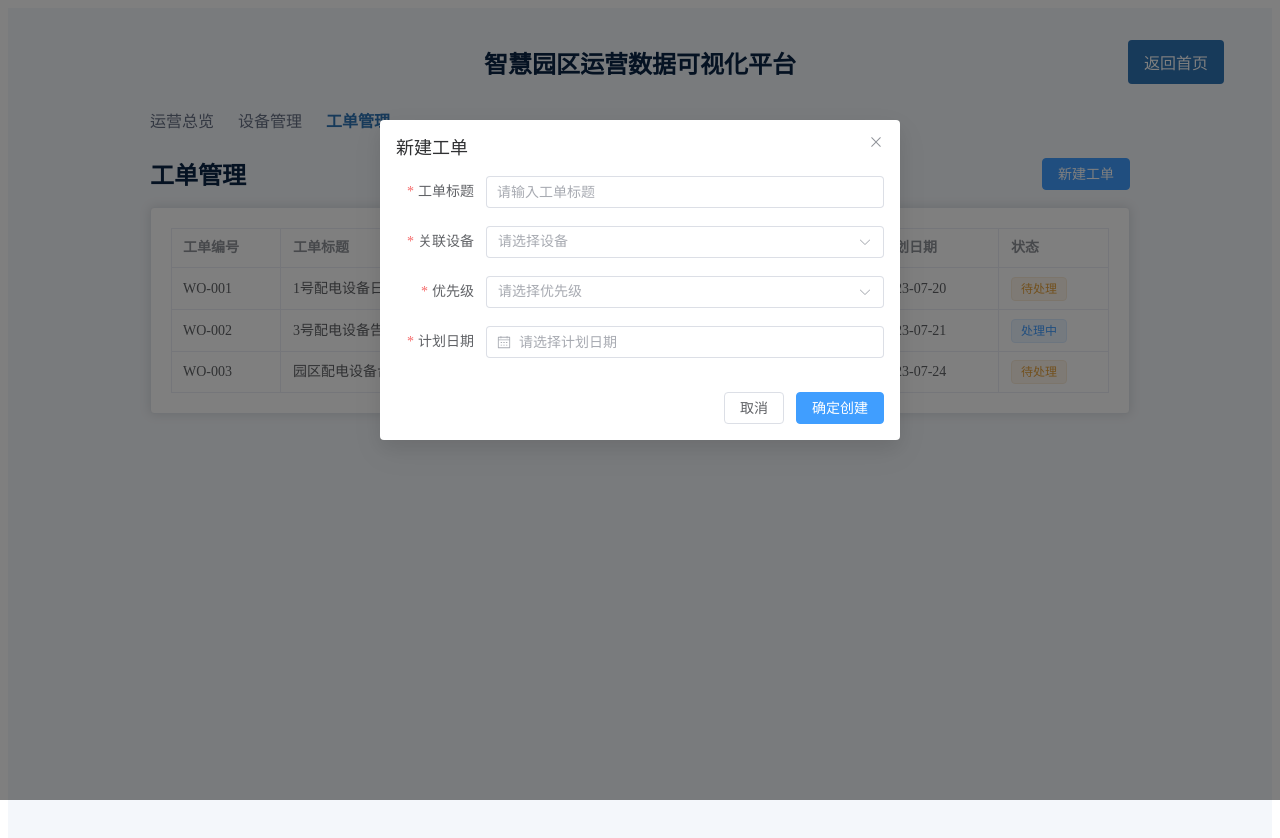
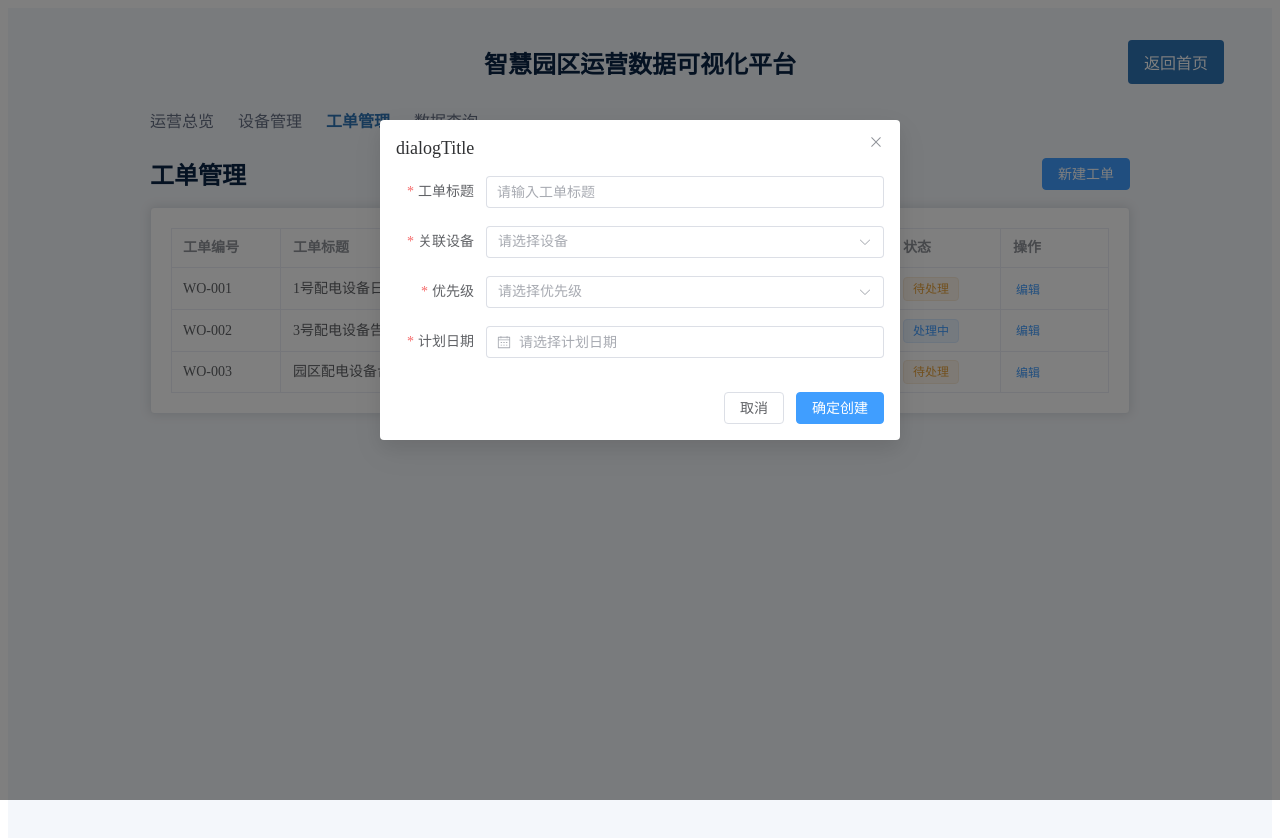
Before and after one commit to 3273352747/smart-park-dashboard, a Vue app: page /work-order in a window 1280 px wide. Both pictures are taken after a click on the button "新建工单". Shown: the top 838 px of the page. Built offline with nearby package versions, Linux system fonts and the light colour scheme.

Commit message:
feat: add work order editing

```diff
--- a/src/views/DeviceView.vue
+++ b/src/views/DeviceView.vue
@@ -16,6 +16,8 @@ import DeviceList from '../components/DeviceList.vue'
       <nav class="page-nav">
         <RouterLink to="/overview">运营总览</RouterLink>
         <RouterLink to="/devices">设备管理</RouterLink>
+        <RouterLink to="/work-order">工单管理</RouterLink>
+        <RouterLink to="/data-query">数据查询</RouterLink>
       </nav>
       <DeviceList />
     </div>
--- a/src/views/WorkOrderView.vue
+++ b/src/views/WorkOrderView.vue
@@ -35,6 +35,9 @@ const priorityOptions = ['高','中','低']
 const dialogVisible = ref(false)
 const formRef = ref()
 
+const editingId = ref(null)
+const dialogTitle = ref('新建工单')
+
 const workOrderForm = reactive({
     title: '',
     device: '',
@@ -67,27 +70,48 @@ function resetForm() {
     formRef.value?.clearValidate()
 }
 
+function openEditDialog(row) {
+    editingId.value = row.id
+    dialogTitle.value = '编辑工单'
+
+    Object.assign(workOrderForm,{
+        title: row.title,
+        device: row.device,
+        priority: row.priority,
+        planDate: row.planDate,
+    })
+
+    formRef.value?.clearValidate()
+    dialogVisible.value = true
+}
+
 function openCreateDialog() {
+    editingId.value = null
+    dialogTitle.value = '新建工单'
+
     resetForm()
     dialogVisible.value = true
 }
 
 async function handleSubmit() {
-    const valid = await formRef.value.validate().catch(() => false)
+    if(editingId.value){
+    const targetOrder = workOrders.value.find((order) => {
+        return order.id === editingId.value
+    })
 
-    if(!valid) {
-        return
-    }
-
-    const newOrder = {
+    Object.assign(targetOrder,workOrderForm)
+    ElMessage.success('工单编辑成功')
+    } else{
+        const newOrder = {
         id: `WO-${String(workOrders.value.length+1).padStart(3,'0')}`,
         ...workOrderForm,
         status: '待处理',
     }
 
     workOrders.value.unshift(newOrder)
+    ElMessage.success('工单创建成功')
+    }
     dialogVisible.value = false
-    ElMessage.success('工单创建成功')
 }
 
 function getPriorityTagType(priority){
@@ -111,6 +135,7 @@ function getPriorityTagType(priority){
         <RouterLink to="/overview">运营总览</RouterLink>
         <RouterLink to="/devices">设备管理</RouterLink>
         <RouterLink to="/work-order">工单管理</RouterLink>
+        <RouterLink to="/data-query">数据查询</RouterLink>
       </nav>
 
       <div class="page-title-row">
@@ -141,10 +166,22 @@ function getPriorityTagType(priority){
                 </el-tag>
             </template>
         </el-table-column>
+
+        <el-table-column label="操作" width="130">
+            <template #default="{row}">
+                <el-button
+                type="primary"
+                link
+                size="small"
+                @click="openEditDialog(row)"
+                >编辑</el-button>
+            </template>
+        </el-table-column>
+
         </el-table>
       </el-card>
 
-      <el-dialog v-model="dialogVisible" title="新建工单" width="520px">
+      <el-dialog v-model="dialogVisible" title="dialogTitle" width="520px">
         <el-form
         ref="formRef"
         :model="workOrderForm"
--- a/src/views/overviewView.vue
+++ b/src/views/overviewView.vue
@@ -38,7 +38,11 @@ const alarmDevices = computed(() => {
     </header>
 
     <main class="content-shell">
-      <nav class="page-nav"><RouterLink to="/overview">运营总览</RouterLink> <RouterLink to="/devices"> 设备管理</RouterLink>
+      <nav class="page-nav">
+        <RouterLink to="/overview">运营总览</RouterLink>
+        <RouterLink to="/devices"> 设备管理</RouterLink>
+        <RouterLink to="/work-order">工单管理</RouterLink>
+        <RouterLink to="/data-query">数据查询</RouterLink>
       </nav>
 
       <h2>运营总览</h2>
```
